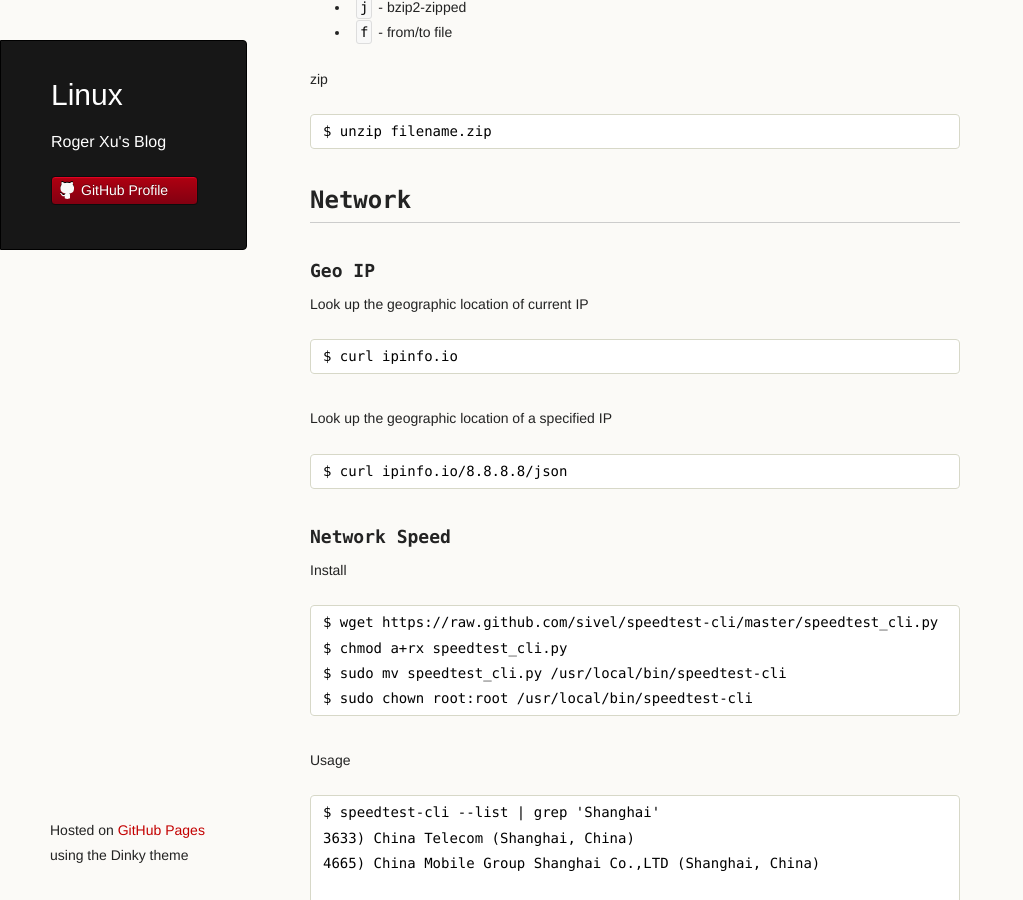
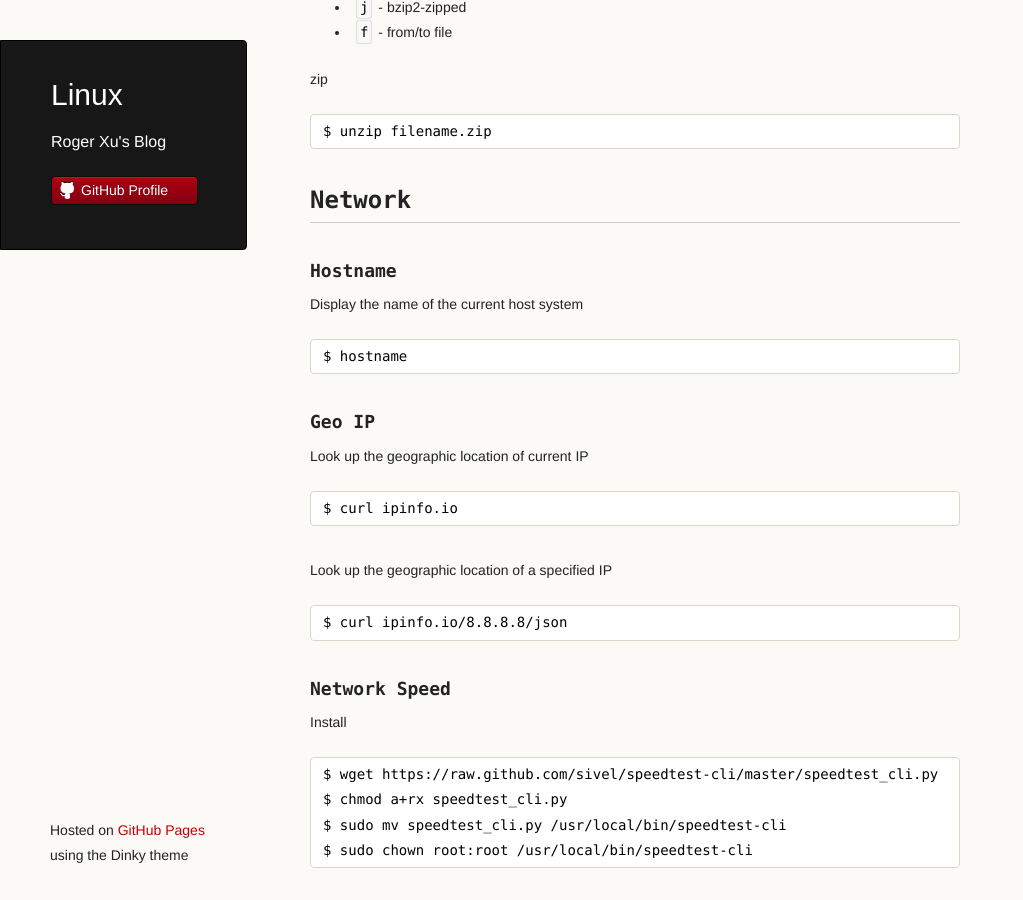
Before and after one commit to rogerxu/rogerxu.github.io, a Jekyll site: the page built from _posts/2013-06-26-linux.md, in a window 1280 px wide and 900 px high, scrolled down 7602 px. Shown: the whole window, without its empty margins (0-1023 px from the left). Built offline with Jekyll 4.4.1, drawn with Linux system fonts in a browser that asks for light colours.

Commit message:
Update linux post.

```diff
--- a/_posts/2013-06-26-linux.md
+++ b/_posts/2013-06-26-linux.md
@@ -295,6 +295,12 @@ zip
 
 ## Network
 
+### Hostname
+
+Display the name of the current host system
+
+    $ hostname
+
 ### Geo IP
 
 Look up the geographic location of current IP
```
Also changed, not shown: _posts/2013-07-27-user-scripts.md (+2 -0 lines).
